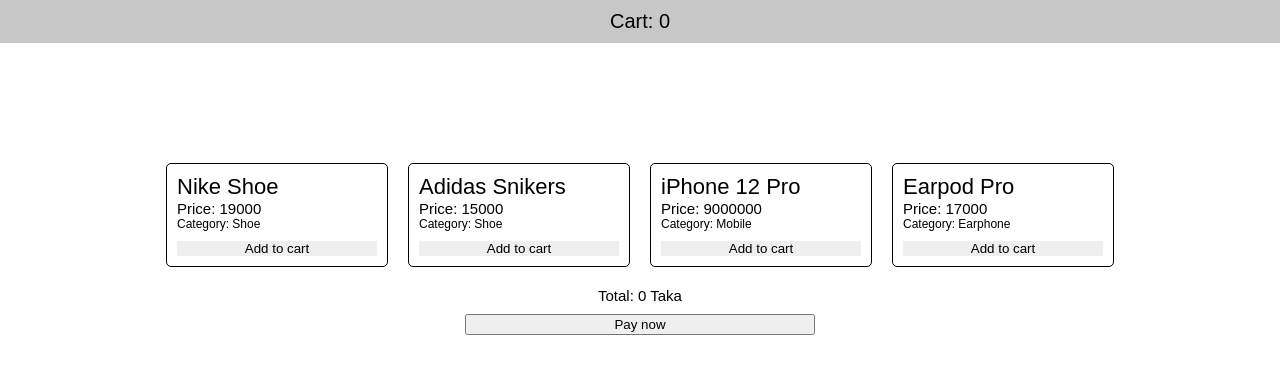
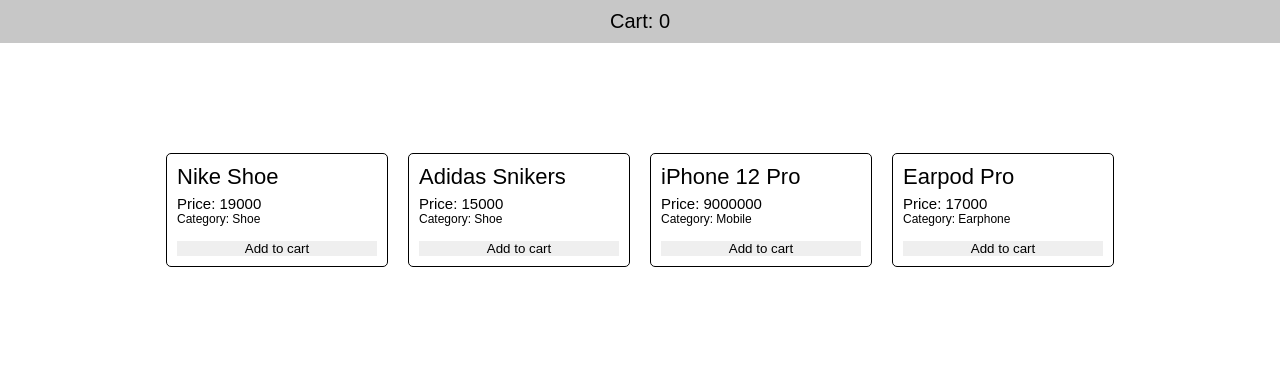
Before and after one commit to shamimbinnur/shopping-cart-contextApi, a React (Create React App) app: page / in a window 1280 px wide. Shown: the top 374 px of the page. Built offline with nearby package versions, Linux system fonts and the light colour scheme; a web font is replaced by a local one.

Commit message:
Completed

```diff
--- a/src/components/Cart.js
+++ b/src/components/Cart.js
@@ -15,12 +15,19 @@ function Cart() {
                     ))
                 }
             </StyledWrapper>
-            <StyledTotalWrapper>
-                {`Total: ${totalPrice} Taka`}
-            </StyledTotalWrapper>
-            <StyledBtn>
-                Pay now
-            </StyledBtn>
+
+            {
+                totalPrice > 0 &&
+                (<StyledTotalWrapper>
+                    {`Total: ${totalPrice} Taka`}
+                </StyledTotalWrapper>)
+            }
+            {
+                totalPrice > 0 &&
+                (<StyledBtn>
+                    Pay now
+                </StyledBtn>)
+            }
         </StyledContainer>
     )
 }
--- a/src/components/Shop.js
+++ b/src/components/Shop.js
@@ -38,7 +38,6 @@ const StyledContainer = styled.div`
     display: flex;
     flex-wrap: wrap;
     justify-content: center;
-    padding: 10px 50px;
 `
 const StyledWrapper = styled.div`
     min-height: 20px;
--- a/src/components/SingleCart.js
+++ b/src/components/SingleCart.js
@@ -7,12 +7,12 @@ function SingleCart({ product }) {
 
     return (
         <StyledCard>
-            <div className="productTitle">
+            <StyledTitle>
                 {product.title}
-            </div>
-            <div className="price">
+            </StyledTitle>
+            <StyledPrice>
                 {`Price: ${product.qty} x ${product.price}`}
-            </div>
+            </StyledPrice>
             <StyledBtnWrapper>
                 <StyledBtn onClick={() => dispatch({ type: "increase", payload: { product: product } })}> + </StyledBtn>
                 <StyledBtn onClick={() => dispatch({ type: "decrease", payload: { product: product } })}> - </StyledBtn>
@@ -28,11 +28,18 @@ const StyledCard = styled.div`
     border: 1px solid black;
     border-radius: 5px;
     margin: 10px;
-    padding: 5px;
+    padding: 10px;
 `
 const StyledBtnWrapper = styled.div`
     margin: 5px 0px;
 `
+const StyledTitle = styled.div`
+    font-size: 16px;
+    `
+const StyledPrice = styled.div`
+    font-size: 12px;
+    `
+
 const StyledBtn = styled.button`
     min-width: 20px;
     margin-right: 5px;
--- a/src/components/SingleProduct.js
+++ b/src/components/SingleProduct.js
@@ -38,6 +38,7 @@ const StyledTitle = styled.div`
     `
 const StyledPrice = styled.div`
     font-size: 15px;
+    margin: 5px 0 0 0;
 
 `
 const StyledCategory = styled.div`
@@ -48,12 +49,12 @@ const StyledActionArea = styled.div`
     display: flex;
     flex-wrap: wrap;
     width: 100%;
+    margin: 15px 0 0 0;
 `
 const StyledAddButton = styled.button`
     border:none;
     cursor: pointer;
     width: 100%;
-    margin-top: 10px;
 `
 
 export default SingleProduct
```
